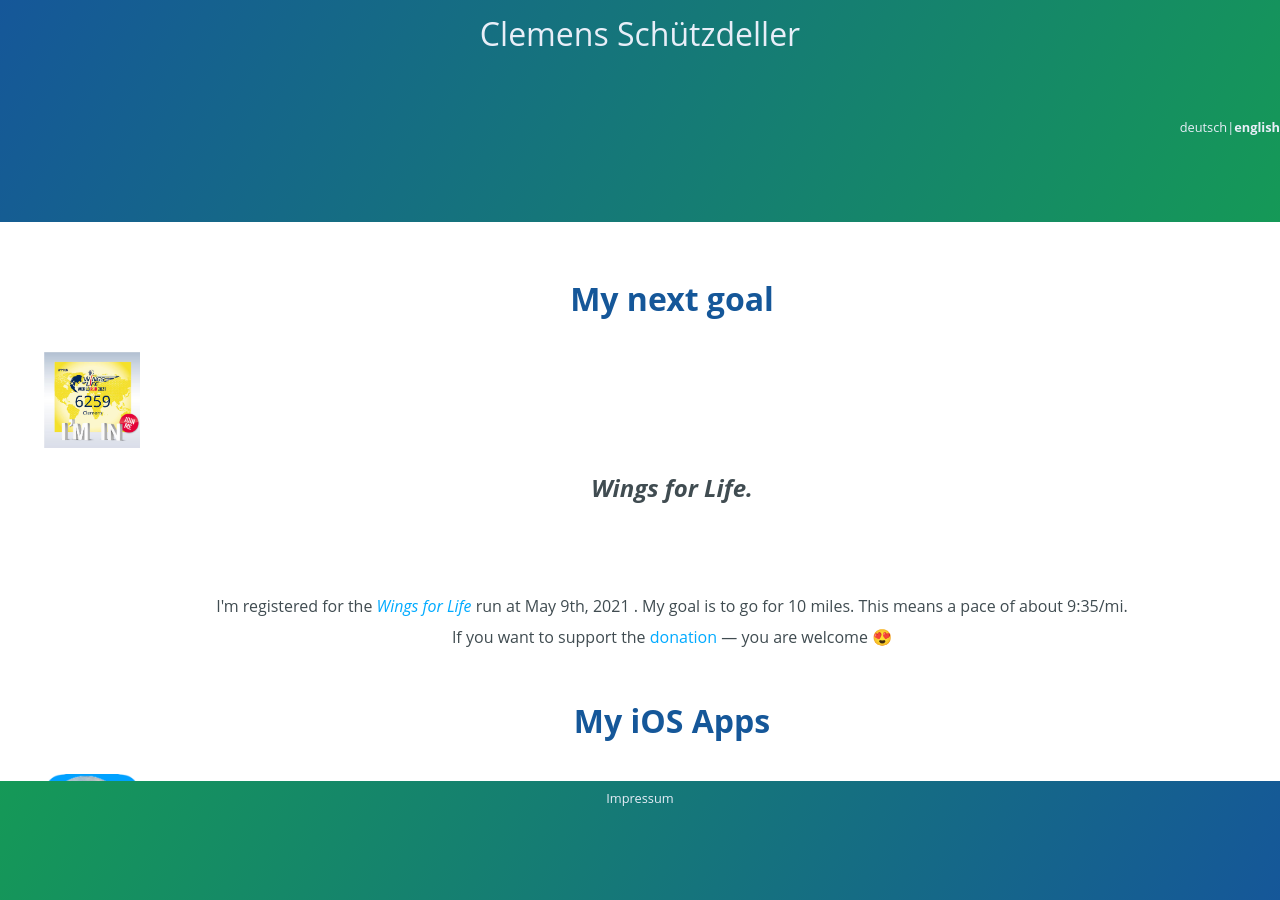
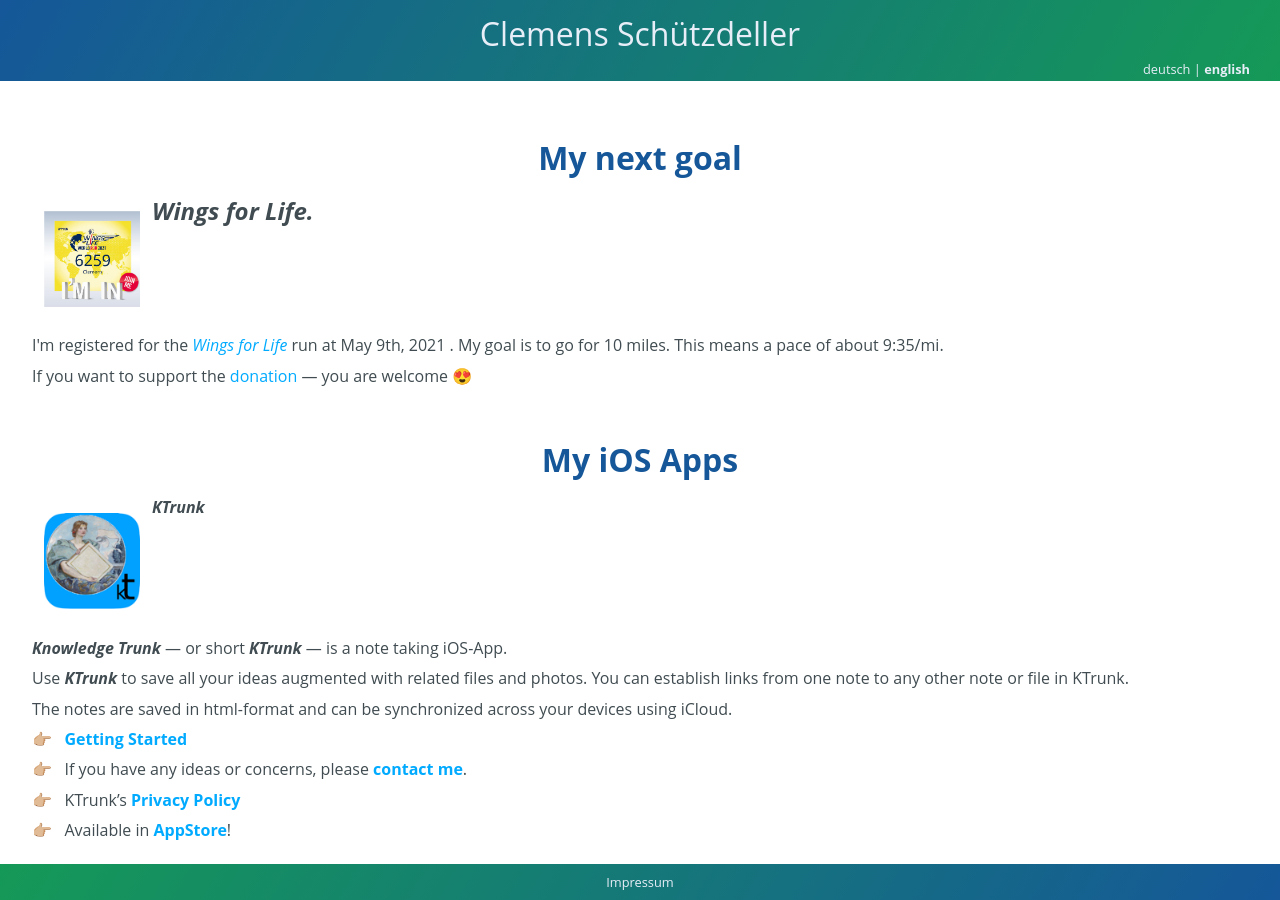
Before and after one commit to cs-LA/home, a Jekyll site: the page built from README.md, in a window 1280 px wide. Built offline with Jekyll 4.4.1, drawn with Linux system fonts in a browser that asks for light colours; our own code applies the rules of GitHub Pages for plain Markdown files.

Commit message:
Update default.html

```diff
--- a/_layouts/default.html
+++ b/_layouts/default.html
@@ -130,7 +130,7 @@
         height: 120px;
         text-align: center;
       }
-      div {
+      .divTest {
         display: table;
         height: 100px;
         width: 100%;
```
